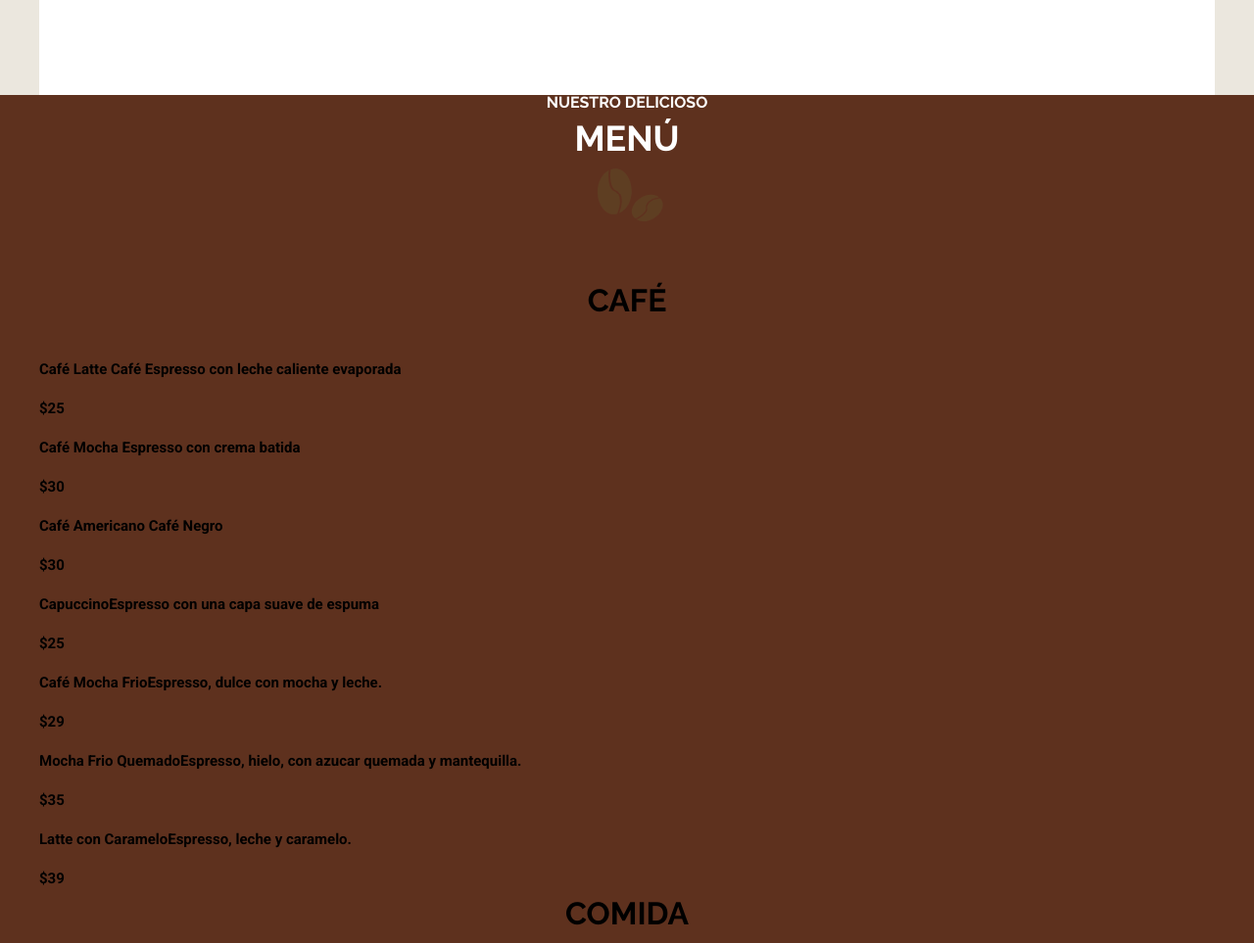
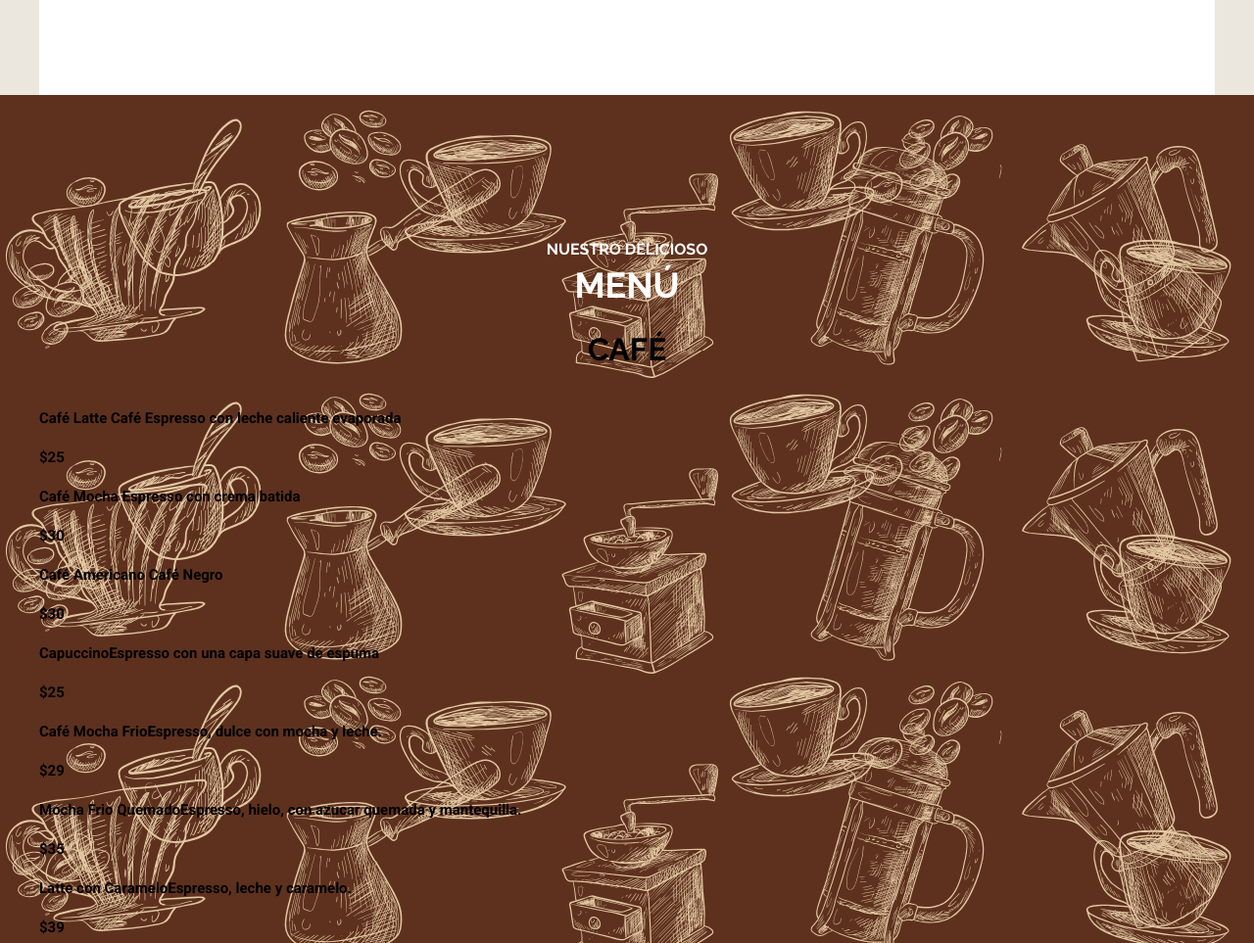
Before and after one commit to cumbinar/cafeteria, a website: page index.html in a window 1280 px wide. Shown: the part 3011-3974 px from the top of the page at 98% size. Drawn offline with Linux system fonts and the light colour scheme; a web font is replaced by a local one.

Commit message:
montaje imágenes menú

```diff
--- a/src/scss/base/_tipografia.scss
+++ b/src/scss/base/_tipografia.scss
@@ -42,7 +42,7 @@ h2{
     span {
         color: v.$blanco}
 
-    ::after{
+    &::after{
         display: none;
     }
 }
--- a/src/scss/inicio/_menu.scss
+++ b/src/scss/inicio/_menu.scss
@@ -2,5 +2,10 @@
 @use 'base/mixins' as m;
 
 .nuestro-menu{
-    background-color: v.$primario;
+    background-image: url(../img/menu_arriba.svg), url(../img/menu_abajo.svg), linear-gradient(to top, v.$primario, v.$primario);
+    padding: 15rem 5rem 20rem 5rem;
+
+    @include m.tablet {
+        padding: 15rem 0 20rem 0;
+     }
 }
```
Also changed, not shown: build/css/app.css.
